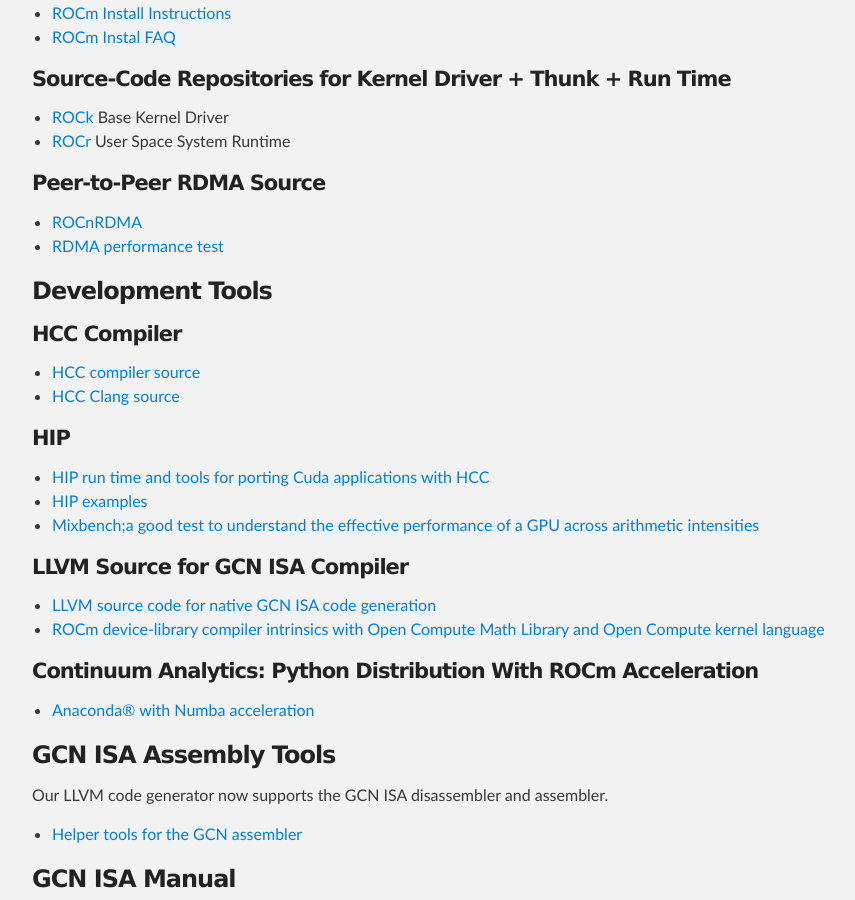
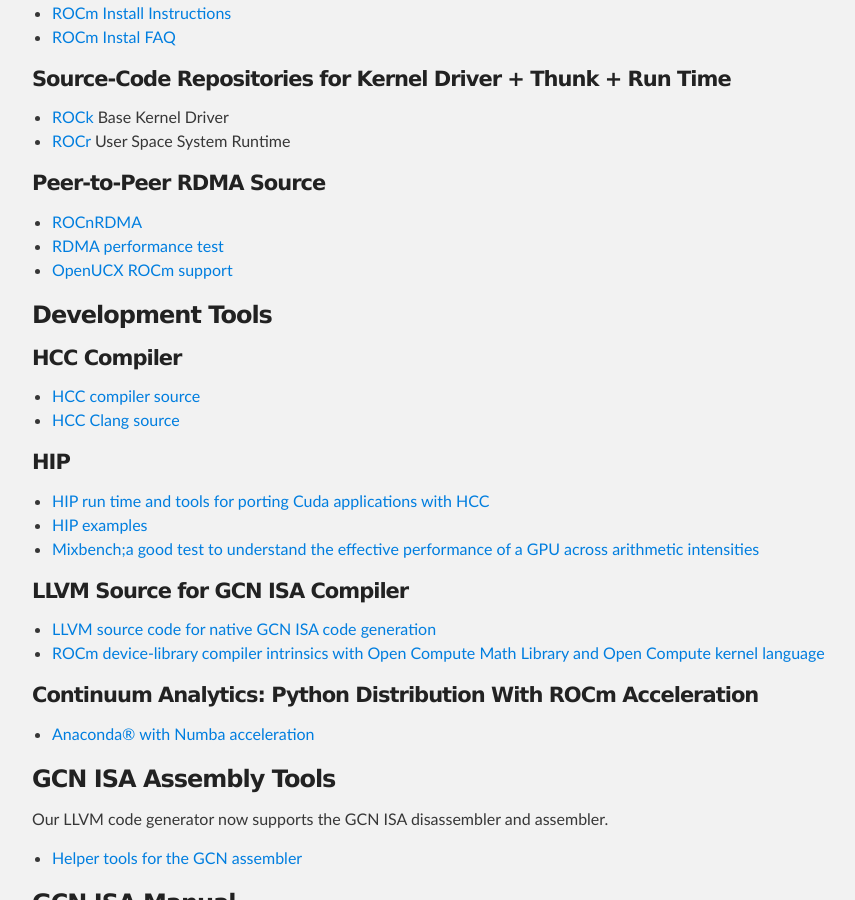
Before and after one commit to ROCm/ROCm.github.io, a Jekyll site: the page built from packages.md, in a window 1280 px wide and 900 px high, scrolled down 457 px. Shown: the whole window, without its empty margins (183-1038 px from the left). Built offline with Jekyll 4.4.1, drawn with Linux system fonts in a browser that asks for light colours.

Commit message:
Update packages.md

```diff
--- a/packages.md
+++ b/packages.md
@@ -18,6 +18,7 @@
 
 * [ROCnRDMA](https://github.com/RadeonOpenCompute/ROCnRDMA)
 * [RDMA performance test](https://github.com/RadeonOpenCompute/rdma-perftest)
+* [OpenUCX ROCm support](https://github.com/openucx/ucx/tree/master/src/uct/rocm)
 
 ### Development Tools
 
```
